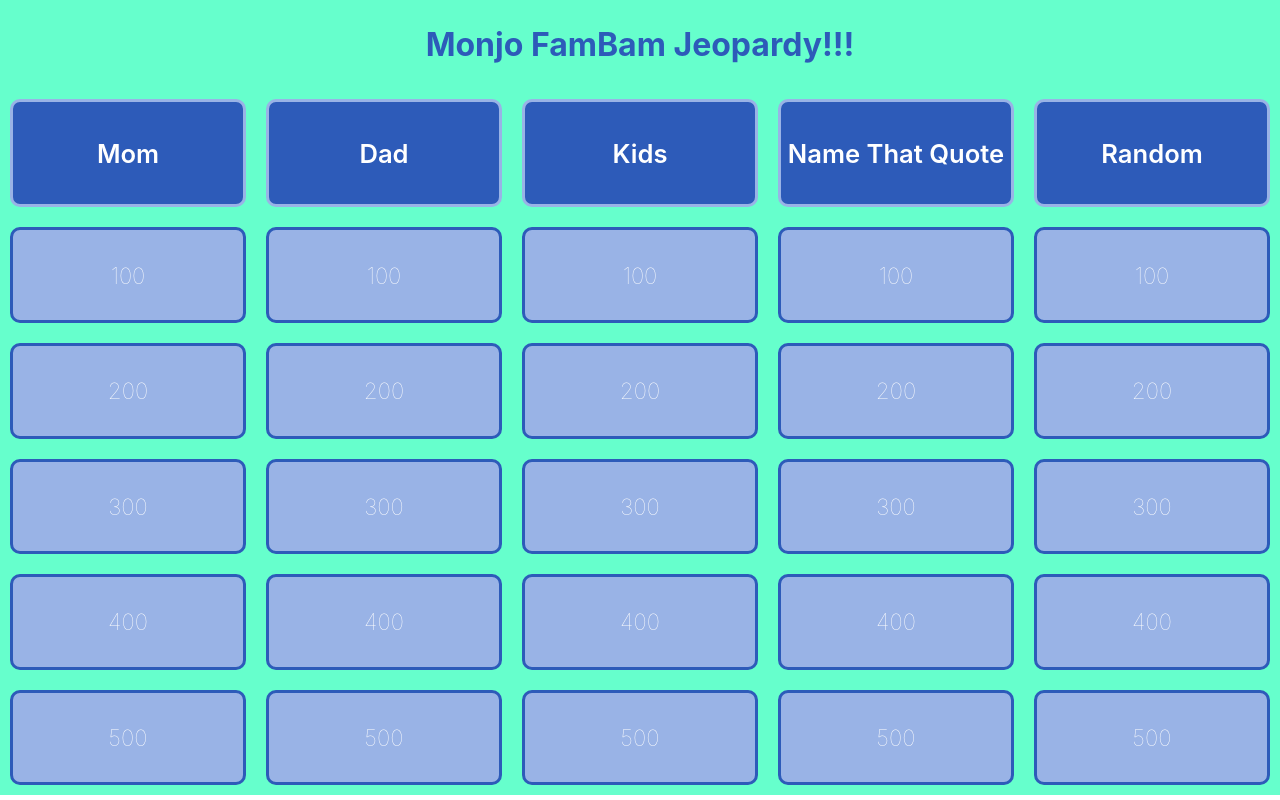
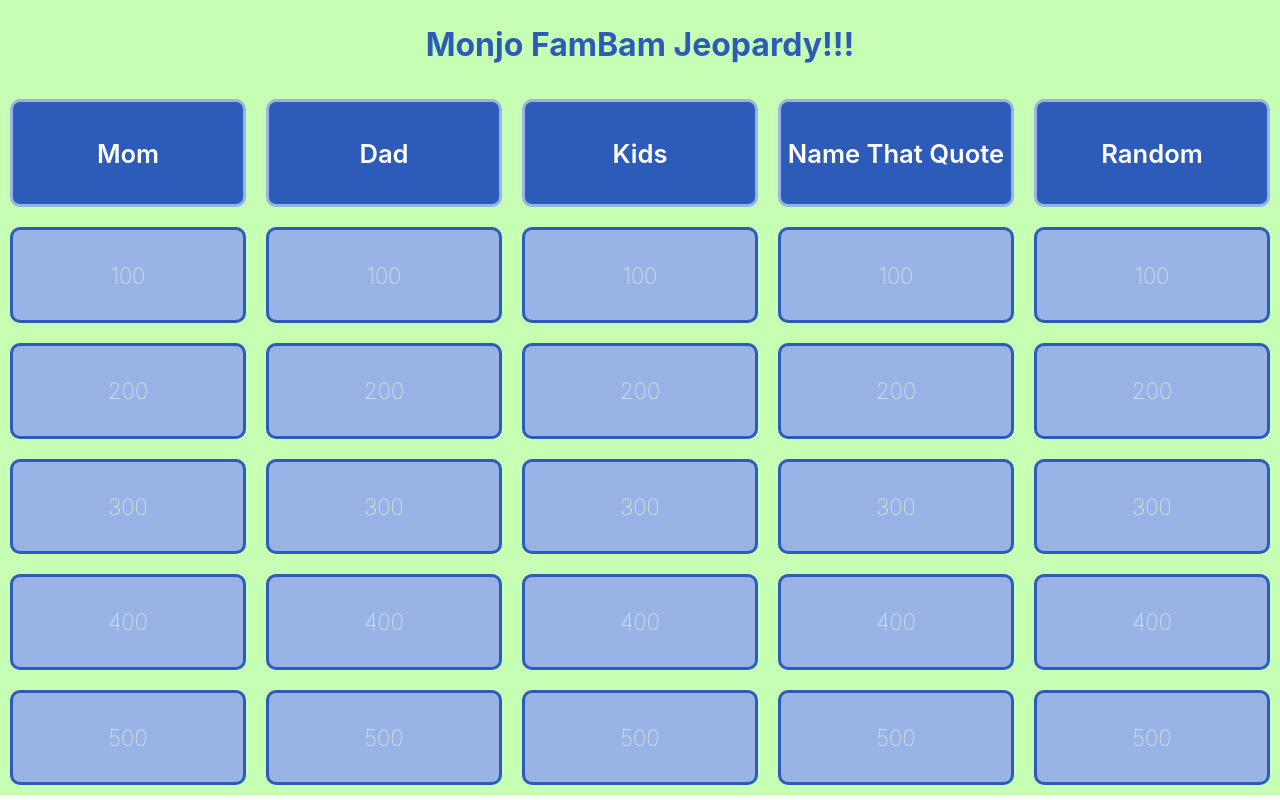
Before and after one commit to InnaMon/jeopardy, a React (Create React App) app: page / in a window 1280 px wide. Built offline with nearby package versions, Linux system fonts and the light colour scheme.

Commit message:
changed the App comp from a function constructor to Class comp

```diff
--- a/src/App.css
+++ b/src/App.css
@@ -1,10 +1,3 @@
-/* html,
-body {
-  margin: 0;
-  padding: 0;
-  height: 100%;
-} */
-
 h1 {
   color: #2d5bb9;
   padding: 25px;;
@@ -16,7 +9,7 @@ h1 {
 
 .App {
   text-align: center;
-  background-color: #66ffcc;
+  background-color: #c6ffb3;
 }
 
 .row {
--- a/src/App.js
+++ b/src/App.js
@@ -1,10 +1,15 @@
-import React from 'react';
+import React, { Component } from 'react';
 import Category from './components/Category/Category';
 import Card from './components/Card/Card'
 
 import './App.css';
 
-function App() {
+class App extends Component {
+  modalHandler = () => {
+    alert("You clicked a question!");
+  }
+
+  render() {
     return (
       <div className="App">
         <h1>Monjo FamBam Jeopardy!!!</h1>
@@ -53,5 +58,6 @@ function App() {
       </div>
     );
   }
+}
 
 export default App;
```
Lines whose indentation alone changed are shown as unchanged.
